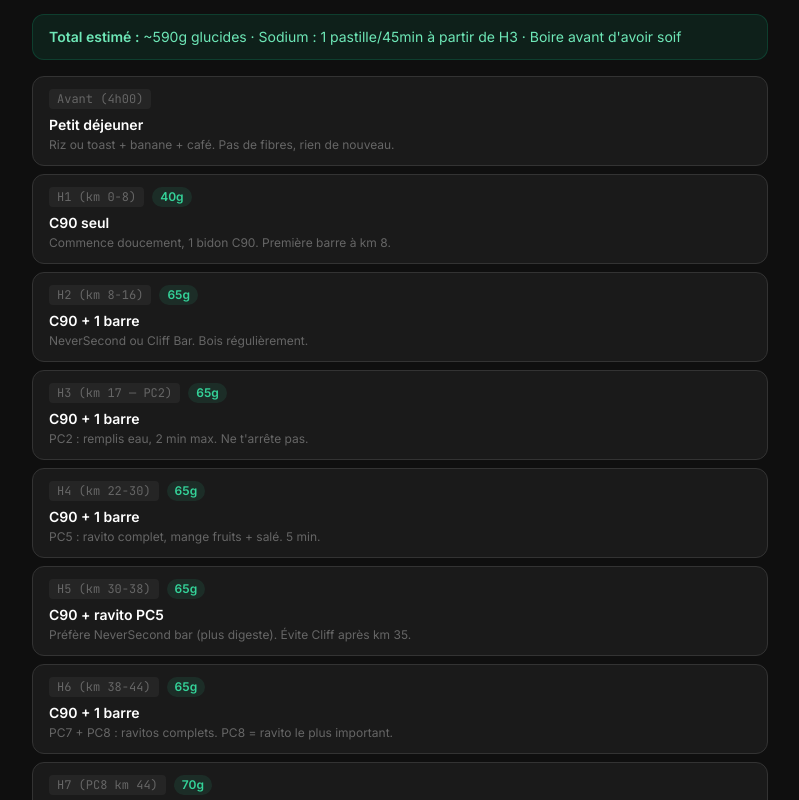
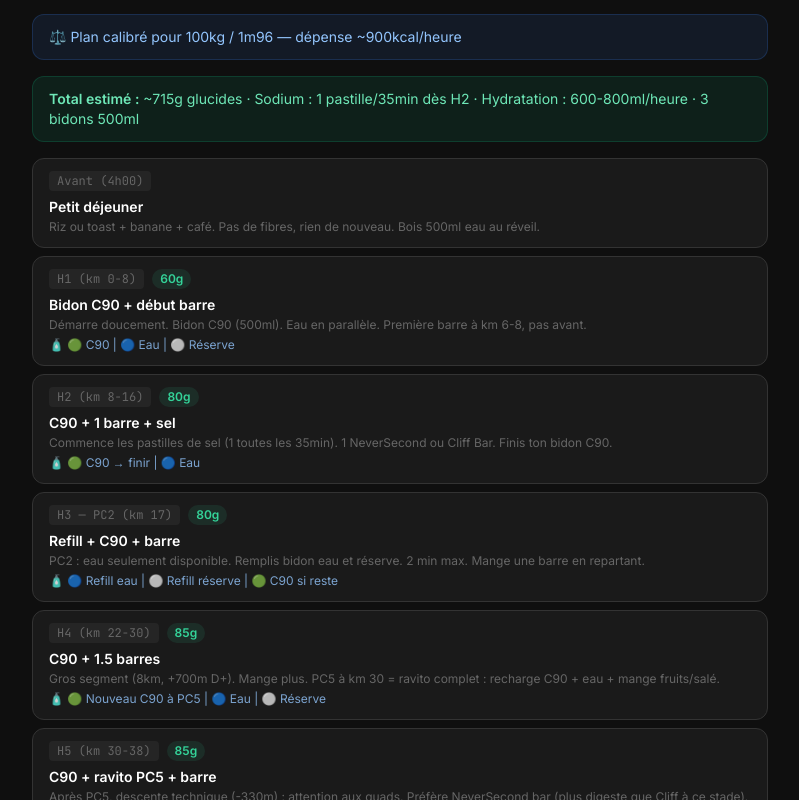
Before and after one commit to csese/trailcoach, a Vue app: page /race in a window 1280 px wide. Shown: the part 1500-2300 px from the top of the page, without its empty margins (368-1167 px from the left). Built offline with nearby package versions, Linux system fonts and the light colour scheme; no server answers.

Commit message:
fix: update nutrition plan for 100kg athlete with 3x500ml bottle management

```diff
--- a/src/views/RaceView.vue
+++ b/src/views/RaceView.vue
@@ -26,16 +26,76 @@ const aidStations = [
 ]
 
 const nutritionPlan = [
-  { period: 'Avant (4h00)', action: 'Petit déjeuner', detail: 'Riz ou toast + banane + café. Pas de fibres, rien de nouveau.', glucides: null },
-  { period: 'H1 (km 0-8)', action: 'C90 seul', detail: 'Commence doucement, 1 bidon C90. Première barre à km 8.', glucides: 40 },
-  { period: 'H2 (km 8-16)', action: 'C90 + 1 barre', detail: 'NeverSecond ou Cliff Bar. Bois régulièrement.', glucides: 65 },
-  { period: 'H3 (km 17 — PC2)', action: 'C90 + 1 barre', detail: 'PC2 : remplis eau, 2 min max. Ne t\'arrête pas.', glucides: 65 },
-  { period: 'H4 (km 22-30)', action: 'C90 + 1 barre', detail: 'PC5 : ravito complet, mange fruits + salé. 5 min.', glucides: 65 },
-  { period: 'H5 (km 30-38)', action: 'C90 + ravito PC5', detail: 'Préfère NeverSecond bar (plus digeste). Évite Cliff après km 35.', glucides: 65 },
-  { period: 'H6 (km 38-44)', action: 'C90 + 1 barre', detail: 'PC7 + PC8 : ravitos complets. PC8 = ravito le plus important.', glucides: 65 },
-  { period: 'H7 (PC8 km 44)', action: 'Ravito stratégique', detail: 'Mange vraiment : fruits, salé, soupe si dispo. Recharge tout. 5 min.', glucides: 70 },
-  { period: 'H8 (km 50-58)', action: 'C90 + 1 barre', detail: 'PC9 à km 55.5 : si dans les temps, ne t\'arrête pas.', glucides: 65 },
-  { period: 'H9 (km 58-fin)', action: 'C90 seul', detail: 'Estomac fragile en fin de course. C90 uniquement si besoin. Pousse.', glucides: 50 },
+  {
+    period: 'Avant (4h00)',
+    action: 'Petit déjeuner',
+    detail: 'Riz ou toast + banane + café. Pas de fibres, rien de nouveau. Bois 500ml eau au réveil.',
+    glucides: null,
+    bottles: null
+  },
+  {
+    period: 'H1 (km 0-8)',
+    action: 'Bidon C90 + début barre',
+    detail: 'Démarre doucement. Bidon C90 (500ml). Eau en parallèle. Première barre à km 6-8, pas avant.',
+    glucides: 60,
+    bottles: '🟢 C90 | 🔵 Eau | ⚪ Réserve'
+  },
+  {
+    period: 'H2 (km 8-16)',
+    action: 'C90 + 1 barre + sel',
+    detail: 'Commence les pastilles de sel (1 toutes les 35min). 1 NeverSecond ou Cliff Bar. Finis ton bidon C90.',
+    glucides: 80,
+    bottles: '🟢 C90 → finir | 🔵 Eau'
+  },
+  {
+    period: 'H3 — PC2 (km 17)',
+    action: 'Refill + C90 + barre',
+    detail: 'PC2 : eau seulement disponible. Remplis bidon eau et réserve. 2 min max. Mange une barre en repartant.',
+    glucides: 80,
+    bottles: '🔵 Refill eau | ⚪ Refill réserve | 🟢 C90 si reste'
+  },
+  {
+    period: 'H4 (km 22-30)',
+    action: 'C90 + 1.5 barres',
+    detail: 'Gros segment (8km, +700m D+). Mange plus. PC5 à km 30 = ravito complet : recharge C90 + eau + mange fruits/salé.',
+    glucides: 85,
+    bottles: '🟢 Nouveau C90 à PC5 | 🔵 Eau | ⚪ Réserve'
+  },
+  {
+    period: 'H5 (km 30-38)',
+    action: 'C90 + ravito PC5 + barre',
+    detail: 'Après PC5, descente technique (-330m) : attention aux quads. Préfère NeverSecond bar (plus digeste que Cliff à ce stade).',
+    glucides: 85,
+    bottles: '🟢 C90 plein | 🔵 Eau plein'
+  },
+  {
+    period: 'H6 (km 38-44)',
+    action: 'C90 + 1.5 barres',
+    detail: 'PC7 (km 39.5) : refill rapide, 2 min. PC8 à km 44.5 = ravito clé. Recharge tout et mange vraiment.',
+    glucides: 85,
+    bottles: '⚪ Refill à PC7 | 🟢 Plein à PC8 | 🔵 Plein à PC8'
+  },
+  {
+    period: 'H7 — PC8 (km 44.5) ⚠️',
+    action: 'Ravito stratégique — le plus important',
+    detail: 'Mange fruits, salé, soupe si dispo. Recharge les 3 bidons. Prends 5 min. Tu as encore 22km et +978m D+.',
+    glucides: 90,
+    bottles: '🟢 C90 plein | 🔵 Eau plein | ⚪ Réserve plein'
+  },
+  {
+    period: 'H8 (km 50-58)',
+    action: 'C90 + 1 barre',
+    detail: 'PC9 (km 55.5) : eau seulement. Si tu es dans les temps, ne t\'arrête pas. 11km restants.',
+    glucides: 85,
+    bottles: '🟢 C90 | 🔵 Eau | ⚪ Refill à PC9 si besoin'
+  },
+  {
+    period: 'H9 (km 58-fin)',
+    action: 'C90 seul — pousse',
+    detail: 'Estomac fragile en fin de course. C90 uniquement. Bois régulièrement. Tout ce qui reste dans les jambes.',
+    glucides: 65,
+    bottles: '🟢 Dernier C90 | 🔵 Eau'
+  },
 ]
 
 // Elevation data extracted from GPX (every 10th point, 278 points)
@@ -261,12 +321,19 @@ const hasAnnotation = ref(true)
         <h2 class="text-lg font-bold text-text-primary">Plan nutrition</h2>
       </div>
 
+      <!-- Athlete note -->
+      <div class="px-4 py-3 rounded-xl bg-blue-500/10 border border-blue-500/20">
+        <p class="text-sm text-blue-300">
+          ⚖️ Plan calibré pour 100kg / 1m96 — dépense ~900kcal/heure
+        </p>
+      </div>
+
       <!-- Summary -->
       <div class="px-4 py-3 rounded-xl bg-emerald-500/10 border border-emerald-500/20">
         <p class="text-sm text-emerald-300">
-          <span class="font-semibold">Total estimé :</span> ~590g glucides
-          · Sodium : 1 pastille/45min à partir de H3
-          · Boire avant d'avoir soif
+          <span class="font-semibold">Total estimé :</span> ~715g glucides
+          · Sodium : 1 pastille/35min dès H2
+          · Hydratation : 600-800ml/heure · 3 bidons 500ml
         </p>
       </div>
 
@@ -292,6 +359,7 @@ const hasAnnotation = ref(true)
               </div>
               <p class="font-semibold text-text-primary text-sm mt-1.5">{{ item.action }}</p>
               <p class="text-xs text-text-muted mt-0.5">{{ item.detail }}</p>
+              <p v-if="item.bottles" class="text-xs text-blue-300/80 mt-1">🧴 {{ item.bottles }}</p>
             </div>
           </div>
         </div>
```
